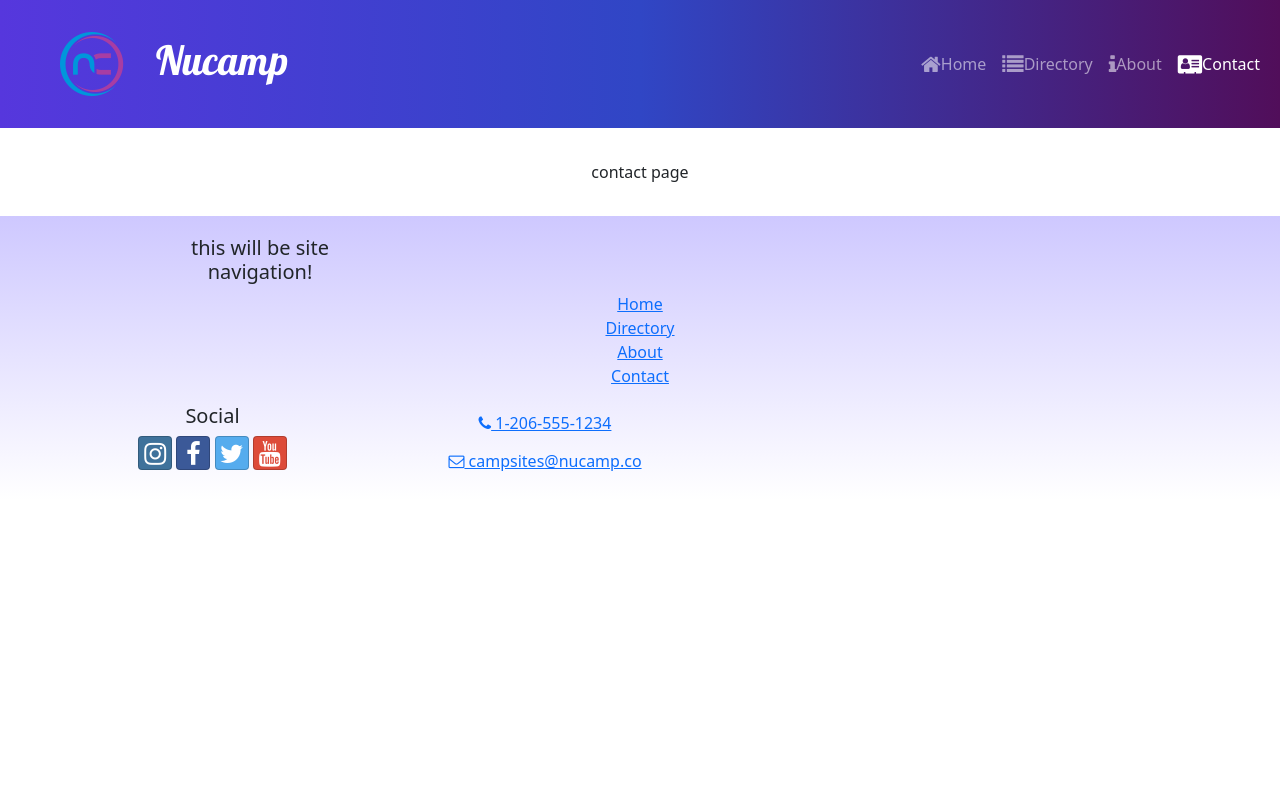
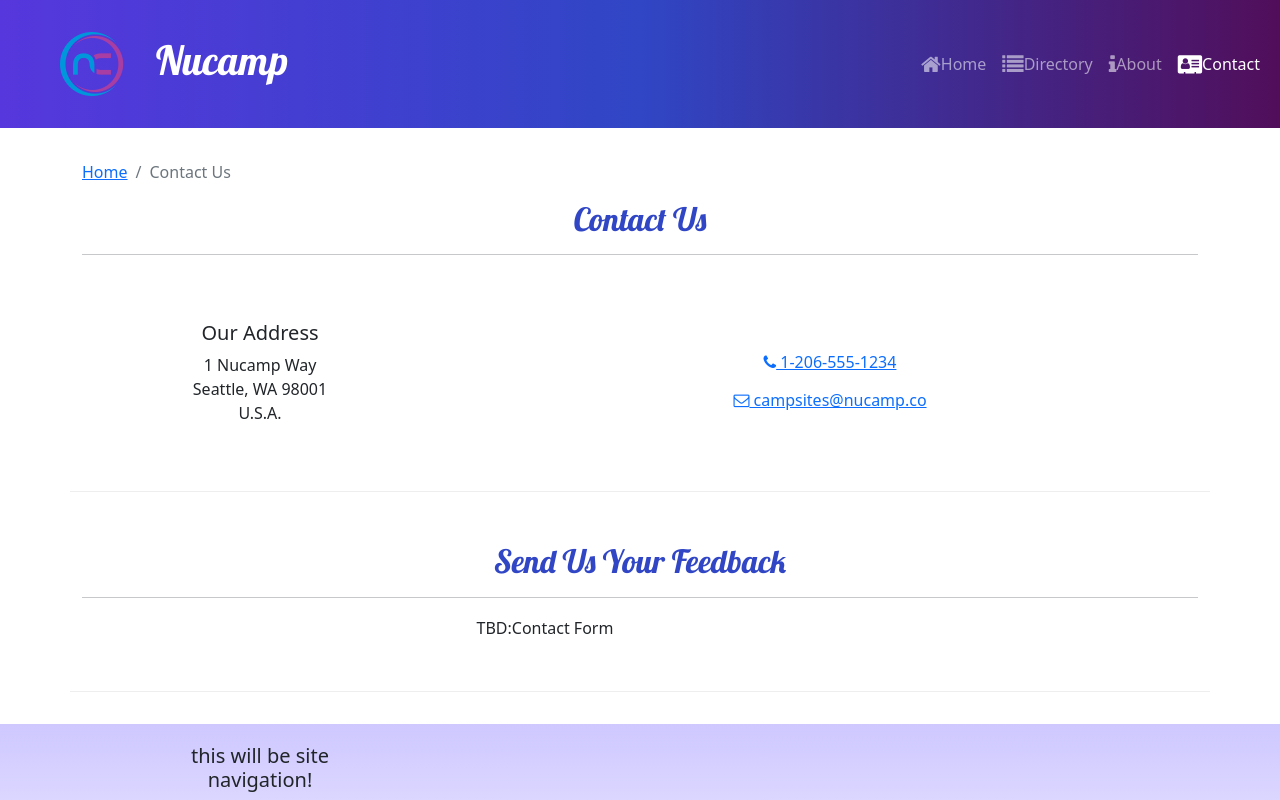
Before and after one commit to Anadil90/nucampsite, a React (Create React App) app: page /contact in a window 1280 px wide. Shown: the top 800 px of the page. Built offline with nearby package versions, Linux system fonts and the light colour scheme.

Commit message:
ContactPage

```diff
--- a/src/pages/ContactPage.js
+++ b/src/pages/ContactPage.js
@@ -1,8 +1,53 @@
+import {Container, Col, Row} from 'reactstrap';
+import SubHeader from '../components/SubHeader';
+
 const ContactPage = () => {
     return (
-        <div>
-            contact page
-        </div>
+        <Container>
+            <SubHeader current='Contact Us'></SubHeader>
+
+            <Row className='row-content align-items-center'>
+                <Col sm='4'>
+                    <h5>Our Address</h5>
+                    <address>
+                        1 Nucamp Way
+                        <br />
+                        Seattle, WA 98001
+                        <br />
+                        U.S.A.
+                    </address>
+                </Col>
+
+                <Col>
+                    <a
+                        role='button'
+                        className='btn btn-link'
+                        href='tel:+12065551234'
+                    >
+                        <i className='fa fa-phone' /> 1-206-555-1234
+                    </a>
+                    <br />
+                    <a
+                        role='button'
+                        className='btn btn-link'
+                        href='mailto:fakeemail@fakeemail.co'
+                    >
+                        <i className='fa fa-envelope-o' /> campsites@nucamp.co
+                    </a>
+                </Col>
+            </Row>
+
+            <Row className='row-content'>
+                <Col xs='12'>
+                    <h2>Send Us Your Feedback</h2>
+                    <hr></hr>
+                </Col>
+
+                <Col md='10'>
+                    TBD:Contact Form
+                </Col>
+            </Row>
+        </Container>
     )
 }
 
```
